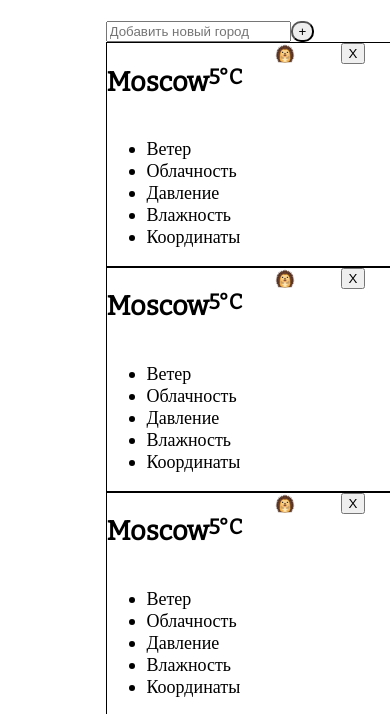
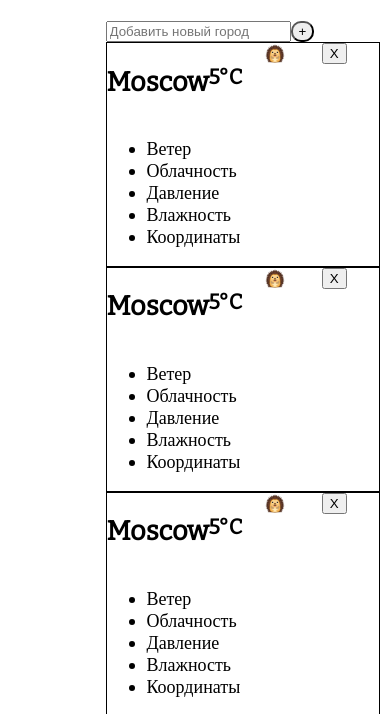
Before and after one commit to volyomaS/weather_site, a plain HTML site: page index.html in a window 390 px wide. Shown: the part 538-1252 px from the top of the page. Drawn offline with nearby package versions, Linux system fonts and the light colour scheme.

Commit message:
add mobile layout

```diff
--- a/static/css/main.css
+++ b/static/css/main.css
@@ -17,7 +17,7 @@ main {
 		"another_cities another_cities another_cities another_cities";
 }
 
-@media screen and (max-width: 600px) {
+@media only screen and (max-width: 650px) {
 	main {
 		display: grid;
 		grid-template-columns: repeat(2, 1fr);
@@ -30,6 +30,10 @@ main {
 			"favorites ."
 			"input_city add_city"
 			"another_cities another_cities";
+	}
+
+	.another_city {
+		width: 100%;
 	}
 }
 
@@ -76,12 +80,12 @@ main {
 .another_cities {
 	display: flex;
 	flex-wrap: wrap;
+	justify-content: space-between;
 	grid-area: another_cities;
 }
 
 .another_city {
-	min-width: 300px;
-	max-width: 600px;
+	width: 425px;
 	border: 1px black solid;
 	display: grid;
 	grid-template-columns: repeat(4, 1fr);
```
